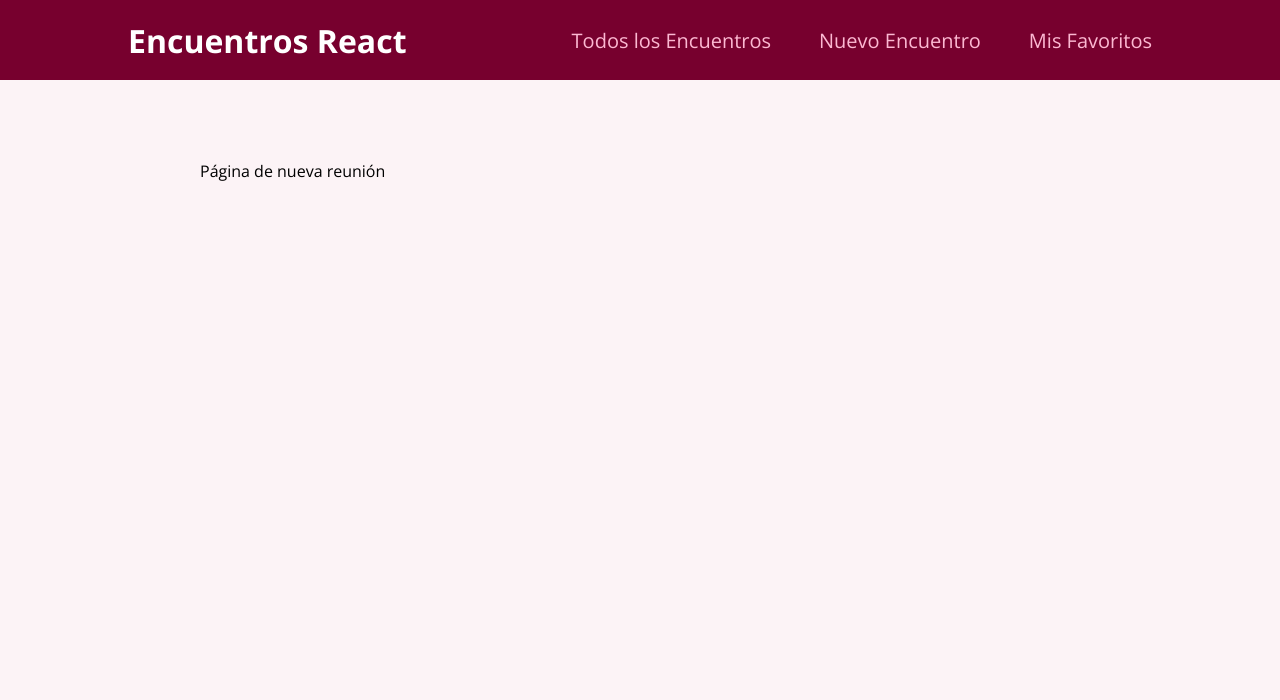
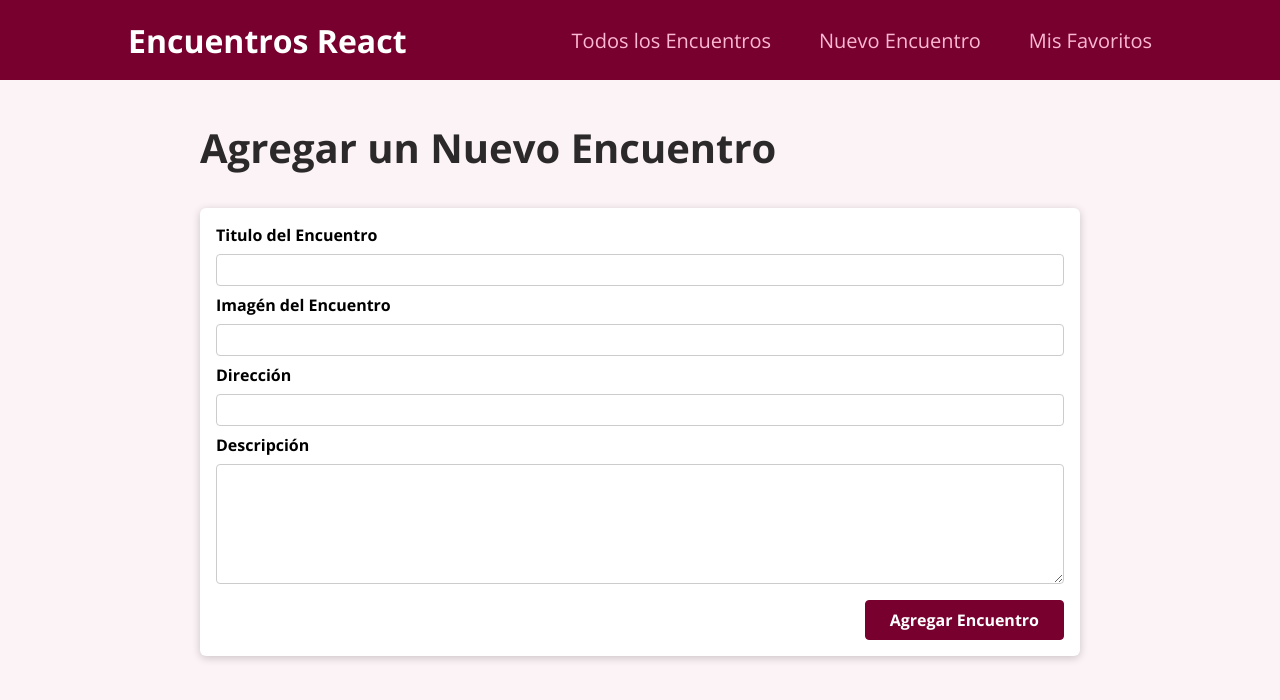
Before and after one commit to JulianHerrera0107/curso-react, a React (Create React App) app: page /new-meetup in a window 1280 px wide. Shown: the top 700 px of the page. Built offline with nearby package versions, Linux system fonts and the light colour scheme.

Commit message:
Creando los componentes para la página NewMeetup con un formulario para agregar nombre, imagen, descripcion y dirección

```diff
--- a/src/components/layout/Layout.module.css
+++ b/src/components/layout/Layout.module.css
@@ -1,5 +1,5 @@
 .main {
-    margin: 5rem auto;
+    margin: 2.5rem auto;
     width: 90%;
     max-width: 55rem;
   }
--- /dev/null
+++ b/src/components/meetups/NewMeetupForm.js
@@ -0,0 +1,31 @@
+import Card from '../user-interface/Card';
+import classes from './NewMeetupForm.module.css';
+function NewMeetupForm() {
+    return (
+        //Utilizamos el estilo de tarjeta from "Card.js"
+        <Card>
+            <form className={classes.form}>
+                <div className={classes.control}>
+                    <label htmlFor='title'>Titulo del Encuentro</label>
+                    <input type='text' required id='title' />
+                </div>
+                <div className={classes.control}>
+                    <label htmlFor='image'>Imagén del Encuentro</label>
+                    <input type='url' required id='image' />
+                </div>
+                <div className={classes.control}>
+                    <label htmlFor='address'>Dirección</label>
+                    <input type='text' required id='address' />
+                </div>
+                <div className={classes.control}>
+                    <label htmlFor='description'>Descripción</label>
+                    <textarea id='description' required rows='5'></textarea>
+                </div>
+                <div className={classes.actions}>
+                    <button>Agregar Encuentro</button>
+                </div>
+            </form>
+        </Card>
+    );
+}
+export default NewMeetupForm;
--- /dev/null
+++ b/src/components/meetups/NewMeetupForm.module.css
@@ -0,0 +1,45 @@
+.form {
+    padding: 1rem;
+}
+
+.control {
+    margin-bottom: 0.5rem;
+}
+
+.control label {
+    display: block;
+    font-weight: bold;
+    margin-bottom: 0.5rem;
+}
+
+.control input,
+.control textarea {
+    display: block;
+    font: inherit;
+    border-radius: 4px;
+    border: 1px solid #ccc;
+    padding: 0.25rem;
+    width: 100%;
+}
+
+.actions {
+    margin-top: 1rem;
+    text-align: right;
+}
+
+.actions button {
+    font: inherit;
+    cursor: pointer;
+    background-color: #77002e;
+    color: white;
+    padding: 0.5rem 1.5rem;
+    border: 1px solid #77002e;
+    border-radius: 4px;
+    font-weight: bold;
+}
+
+.actions button:hover,
+.actions button:active {
+    background-color: #a50e48;
+    border-color: #a50e48;
+}
--- a/src/pages/NewMeetup.js
+++ b/src/pages/NewMeetup.js
@@ -1,6 +1,11 @@
+import NewMeetupForm from "../components/meetups/NewMeetupForm";
+
 function NewMeetupPage(){
     return(
-        <div>Página de nueva reunión</div>
+        <section>
+            <h1>Agregar un Nuevo Encuentro</h1>
+            <NewMeetupForm />
+        </section>
     );
 }
 export default NewMeetupPage;
```
